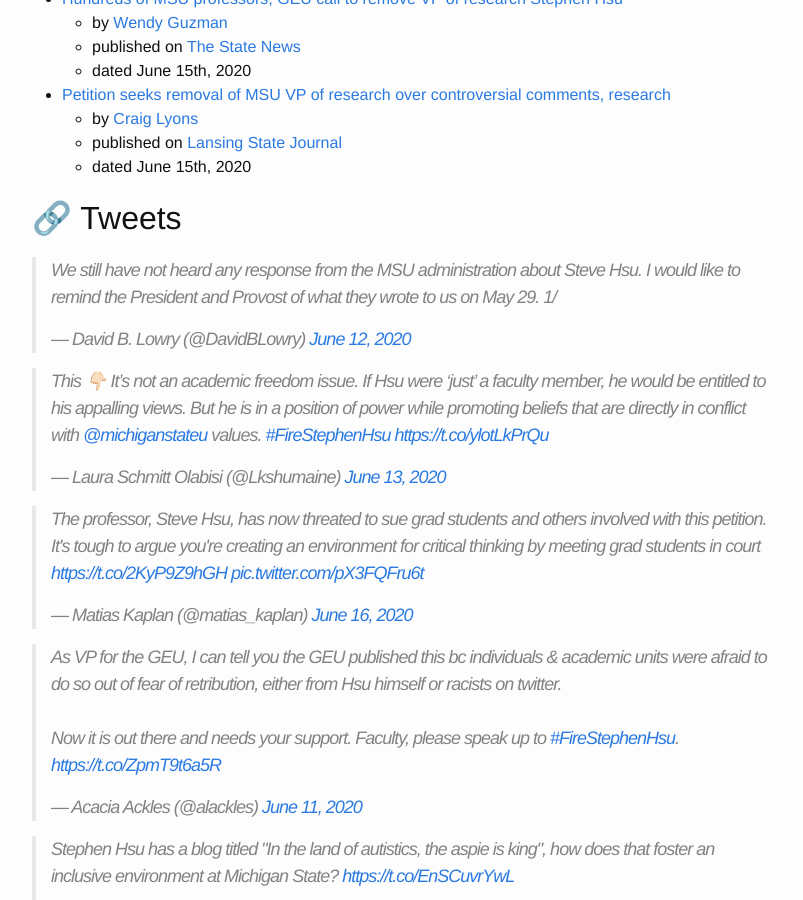
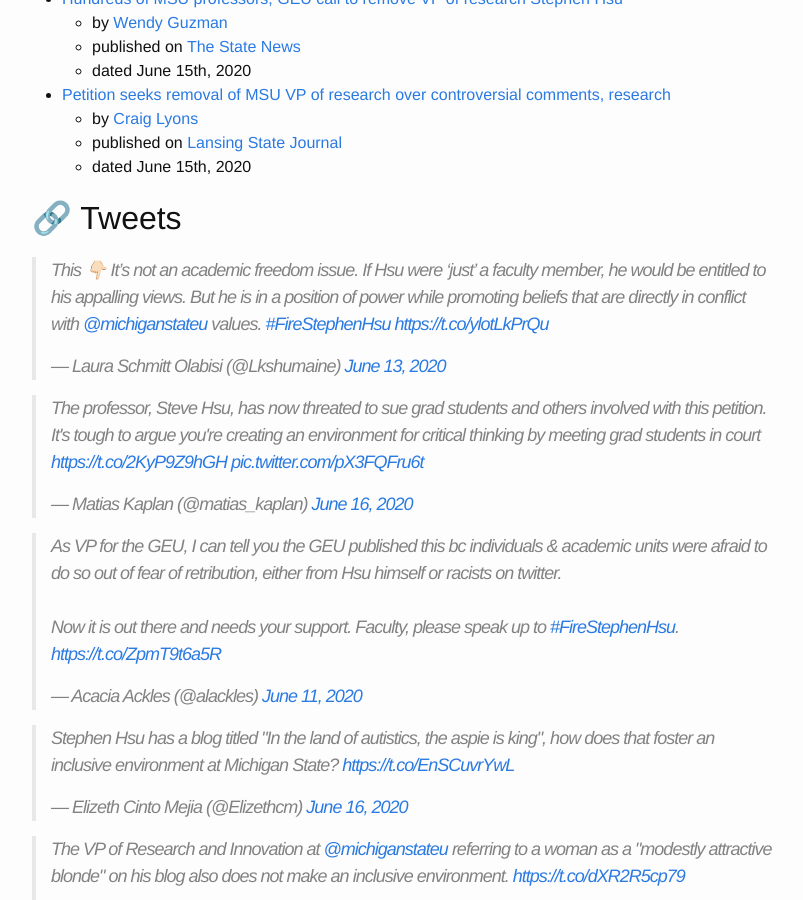
Before and after one commit to mmore500/mmore500.github.io, a Jekyll site: the page built from blog_professional/_posts/2020-06-16-firestephenhsu-discourse.md, in a window 1280 px wide and 900 px high, scrolled down 1566 px. Shown: the whole window, without its empty margins (238-1041 px from the left). Built offline with Jekyll 4.4.1, drawn with Linux system fonts in a browser that asks for light colours; comment, search, counter and statistics services are not loaded.

Commit message:
Remove deleted tweet

```diff
--- a/blog_professional/_posts/2020-06-16-firestephenhsu-discourse.md
+++ b/blog_professional/_posts/2020-06-16-firestephenhsu-discourse.md
@@ -56,8 +56,6 @@
   * dated June 15th, 2020
 
 ## Tweets
-
-<blockquote class="twitter-tweet"><p lang="en" dir="ltr">We still have not heard any response from the MSU administration about Steve Hsu. I would like to remind the President and Provost of what they wrote to us on May 29. 1/</p>&mdash; David B. Lowry (@DavidBLowry) <a href="https://twitter.com/DavidBLowry/status/1271512013936697346?ref_src=twsrc%5Etfw">June 12, 2020</a></blockquote> <script async src="https://platform.twitter.com/widgets.js" charset="utf-8"></script>
 
 <blockquote class="twitter-tweet"><p lang="en" dir="ltr">This 👇🏻 It’s not an academic freedom issue. If Hsu were ‘just’ a faculty member, he would be entitled to his appalling views. But he is in a position of power while promoting beliefs that are directly in conflict with <a href="https://twitter.com/michiganstateu?ref_src=twsrc%5Etfw">@michiganstateu</a> values. <a href="https://twitter.com/hashtag/FireStephenHsu?src=hash&amp;ref_src=twsrc%5Etfw">#FireStephenHsu</a> <a href="https://t.co/ylotLkPrQu">https://t.co/ylotLkPrQu</a></p>&mdash; Laura Schmitt Olabisi (@Lkshumaine) <a href="https://twitter.com/Lkshumaine/status/1271835769766916097?ref_src=twsrc%5Etfw">June 13, 2020</a></blockquote> <script async src="https://platform.twitter.com/widgets.js" charset="utf-8"></script>
 
```
